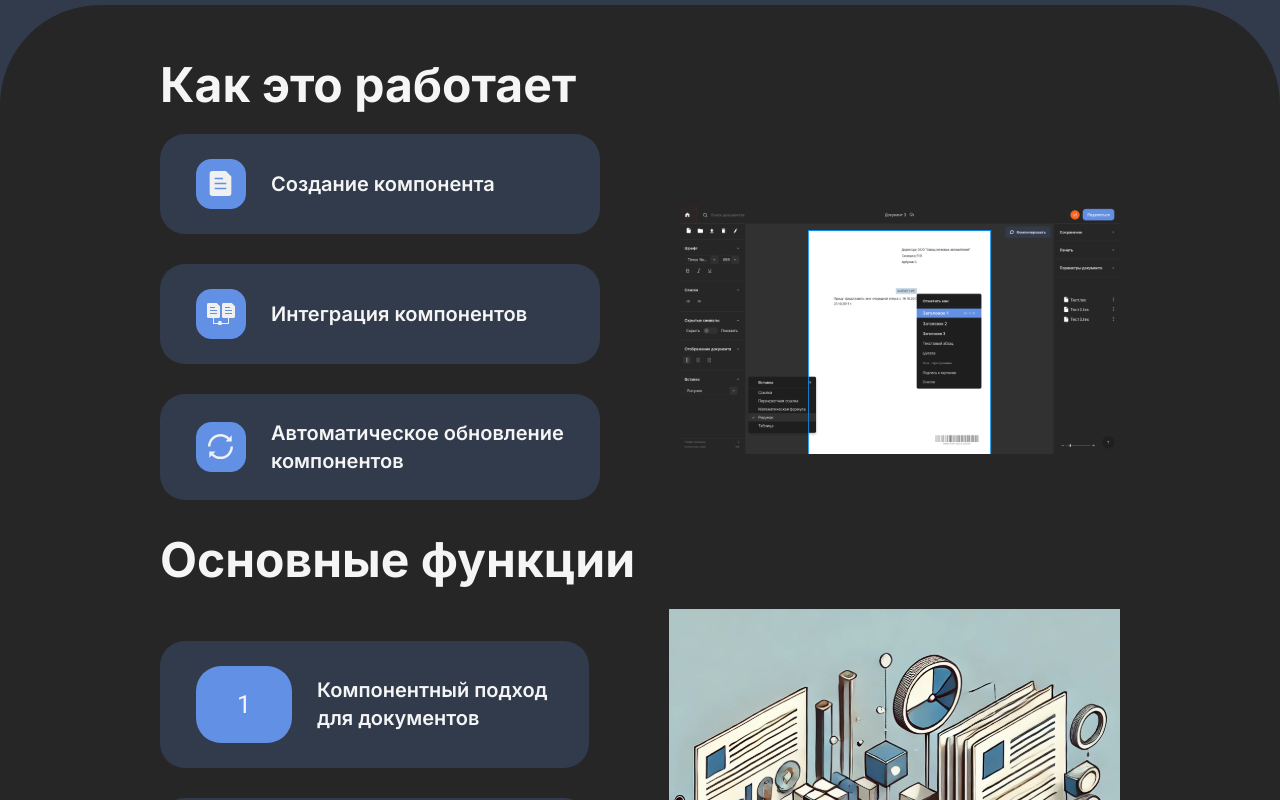
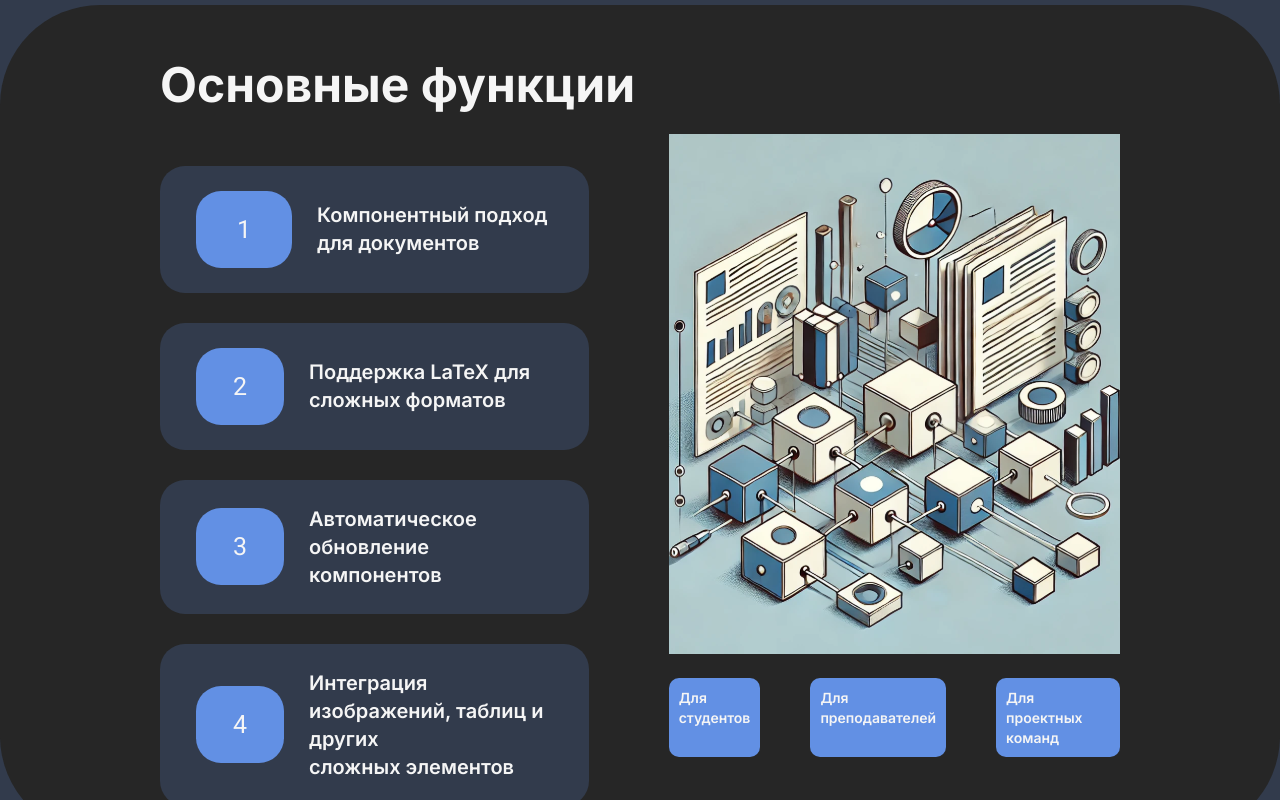
Before and after one commit to nikitakuvsh/gostdock_landing, a React (Create React App) app: page / in a window 1280 px wide. Shown: the part 1040-1840 px from the top of the page. Built offline with nearby package versions, Linux system fonts and the light colour scheme.

Commit message:
fix landing

```diff
--- a/src/App.js
+++ b/src/App.js
@@ -20,7 +20,7 @@ function App() {
           <MainPage />
         <div className='black-rectangle'>
           <div className='fixed__container'>
-            <HowItWork />
+            {/* <HowItWork /> скрываем после фикса дизайнеров*/}
             <Functional />
           </div>
         </div>
--- a/src/components/Footer/Footer.css
+++ b/src/components/Footer/Footer.css
@@ -128,7 +128,7 @@
     max-width: 150px;
     padding: 15px 0;
     border-radius: 25px;
-    background: #323b4c;
+    background: #6290E4;
     border: none;
     font-weight: 600;
     font-size: 14px;
@@ -136,10 +136,11 @@
     text-align: center;
     color: #f5f5f5;
     cursor: pointer;
+    transition: all 0.15s ease-in-out;
 }
 
 .footer__form-button:hover {
-    background: #3e4658;
+    background: #5278be;
 }
 
 .footer__form-disclaimer {
--- a/src/components/Footer/Footer.jsx
+++ b/src/components/Footer/Footer.jsx
@@ -97,7 +97,7 @@ export function Footer() {
           <nav className="footer__nav">
             <a href="#about" className="footer__nav-link">О сервисе</a>
             <a href="#functions" className="footer__nav-link">Основные функции</a>
-            <a href="#howItWork" className="footer__nav-link">Как это работает</a>
+            {/* <a href="#howItWork" className="footer__nav-link">Как это работает</a> */}
             <a href="#reviews" className="footer__nav-link">Отзывы</a>
             <a href="#help" className="footer__nav-link">Поддержка</a>
           </nav>
--- a/src/components/Functional/Functional.css
+++ b/src/components/Functional/Functional.css
@@ -54,6 +54,25 @@
     object-fit: cover;
 }
 
+.functional__text {
+    display: flex;
+    gap: 50px;
+    justify-content: center;
+    margin-top: 20px;
+    margin-bottom: 40px;
+}
+
+.functional__text-item {
+    font-size: 14px;
+    background: #6290E4;
+    padding: 10px;
+    font-weight: 600;
+    line-height: 140%;
+    letter-spacing: 0%;
+    color: #F5F5F5;
+    border-radius: 10px;
+}
+
 @media (max-width: 1366px) {
 
     .functional__list-number {
@@ -78,7 +97,8 @@
         font-size: 14px;
     }
 
-    .functional__image-item {
+    .functional__image-item,
+    .functional__text {
         display: none;
     }
 
--- a/src/components/Functional/Functional.jsx
+++ b/src/components/Functional/Functional.jsx
@@ -27,6 +27,11 @@ export default function Functional(){
 
                 <div className='functioncal__image'>
                     <img className='functional__image-item' alt='Картинка' src={functionalImage} />
+                    <div className='functional__text'>
+                        <span className='functional__text-item'>Для студентов</span>
+                        <span className='functional__text-item'>Для преподавателей</span>
+                        <span className='functional__text-item'>Для проектных команд</span>
+                    </div>
                 </div>
             </div>
         </div>
--- a/src/components/Header/Header.jsx
+++ b/src/components/Header/Header.jsx
@@ -14,7 +14,7 @@ export default function Header(){
                 <div className='header__nav'>
                     <a href="#about" className='header__nav-item'>О сервисе</a>
                     <a href="#functions" className='header__nav-item'>Основные функции</a>
-                    <a href="#howItWork" className='header__nav-item'>Как это работает</a>
+                    {/* <a href="#howItWork" className='header__nav-item'>Как это работает</a> */}
                     <a href="#help" className='header__nav-item'>Поддержка</a>
                     <button className='header__nav-button' onClick={() => window.open('https://gostdoc.computernetthings.ru/', '_blank')}>Авторизация</button>
                 </div>
--- a/src/components/Partners/Partners.css
+++ b/src/components/Partners/Partners.css
@@ -13,8 +13,8 @@
 }
 
 .partners__list {
-    display: grid;
-    grid-template-columns: repeat(2, 1fr);
+    display: flex;
+    justify-content: center;
     gap: 40px 25px;
     list-style-type: none;
     padding: 0 80px;
@@ -22,7 +22,7 @@
 
 .partners__item {
     display: flex;
-    gap: 25px;
+    gap: 100px;
     align-items: center;
 }
 
@@ -32,15 +32,12 @@
     line-height: 120%;
     letter-spacing: -0.02em;
     color: #f5f5f5;
+    text-align: center;
 }
 
 @media (max-width: 1366px) {
     .partners__list {
         padding: 0 40px;
-    }
-
-    .partners__item {
-        flex-direction: column;
     }
 
     .partners__text {
@@ -58,6 +55,11 @@
         flex-direction: column;
     }
 
+    .partners__item {
+        flex-direction: column;
+        gap: 20px;
+    }
+
     .partners__title {
         font-size: 24px;
     }
--- a/src/components/Partners/Partners.jsx
+++ b/src/components/Partners/Partners.jsx
@@ -13,37 +13,7 @@ export function Partners() {
             className="partners__img"
           />
           <p className="partners__text">
-            Разработан в рамках проектной деятельности
-          </p>
-        </li>
-        <li className="partners__item">
-          <img
-            src={logoImage}
-            alt="Логотип Московского Политеха"
-            className="partners__img"
-          />
-          <p className="partners__text">
-            Разработан в рамках проектной деятельности
-          </p>
-        </li>
-        <li className="partners__item">
-          <img
-            src={logoImage}
-            alt="Логотип Московского Политеха"
-            className="partners__img"
-          />
-          <p className="partners__text">
-            Разработан в рамках проектной деятельности
-          </p>
-        </li>
-        <li className="partners__item">
-          <img
-            src={logoImage}
-            alt="Логотип Московского Политеха"
-            className="partners__img"
-          />
-          <p className="partners__text">
-            Разработан в рамках проектной деятельности
+            Разработан в рамках <br /> проектной деятельности
           </p>
         </li>
       </ul>
--- a/src/main.css
+++ b/src/main.css
@@ -10,9 +10,13 @@
 
 html, body {
     background-color: #323B4C;
+    scroll-behavior: smooth;
 }
 
-button {cursor: pointer;}
+button {
+    cursor: pointer;
+    transition: all 0.15s ease-in-out;
+}
 
 img {
     -moz-user-select: none;
```
